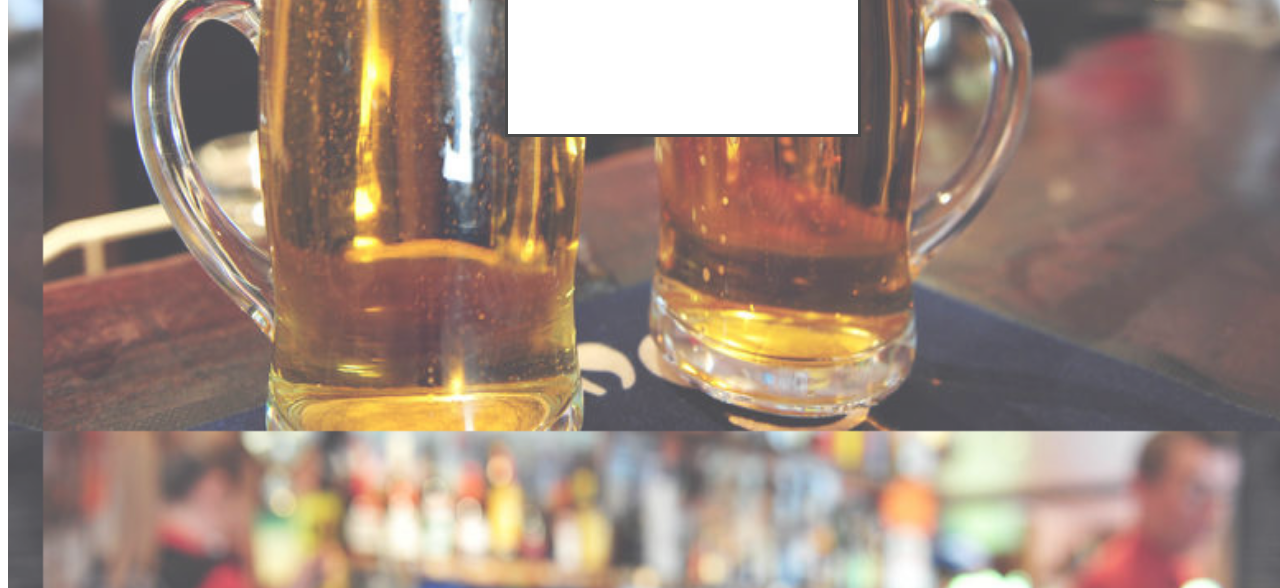
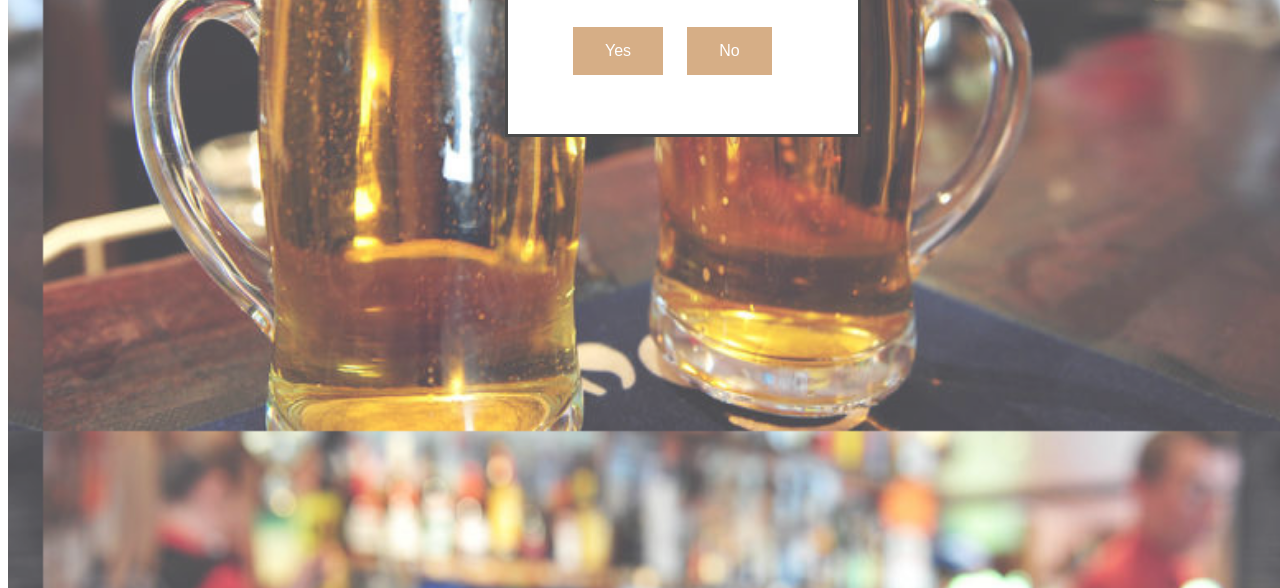
Before and after one commit to dsims00/final_project, a plain HTML site: page index.html in a window 1280 px wide. Shown: the part 512-1100 px from the top of the page. Drawn offline with nearby package versions, Linux system fonts and the light colour scheme.

Commit message:
complete project

```diff
--- a/css/styles.css
+++ b/css/styles.css
@@ -98,6 +98,35 @@ html, body {
 	padding-left: 50px;
 }
 
+.yes{
+    background-color: #c68c53;
+    border: none;
+    color: white;
+    padding: 15px 32px;
+    text-align: center;
+    text-decoration: none;
+    display: inline-block;
+    font-size: 16px;
+    margin: 4px 2px;
+    cursor: pointer;
+    margin: 10px;
+    margin-left: 65px;
+}
+
+.no{
+    background-color: #c68c53;
+    border: none;
+    color: white;
+    padding: 15px 32px;
+    text-align: center;
+    text-decoration: none;
+    display: inline-block;
+    font-size: 16px;
+    margin: 4px 2px;
+    cursor: pointer;
+    margin: 10px;
+}
+
 
 
 @media (max-width: 480px) {
--- a/index.html
+++ b/index.html
@@ -32,11 +32,16 @@
 	</div>
 
 	<div class="container" id="container">
+
 		<div class="popup" id="popup">
 			<img src="images/stonehill.jpeg">
 			<p><strong>Welcome to Stone Hill</strong></p>
 			<p class="drinking">You must be of legal drinking age to enter this site.</p>
 			<p class="twentyone"><strong>Are you over 21?</strong></p>
+
+			<button class="yes" onclick="yes()">Yes</button>
+			<button class="no" onclick="no()">No</button>
+
 		</div>
 	</div>
 
--- a/js/main.js
+++ b/js/main.js
@@ -20,11 +20,16 @@
 
 // }
 
+function yes() {
+	setTimeout(function() {
+	document.getElementById('popup').style.opacity = "0.0";
+}, 1000);
+}
+
+function no() {
+	window.location.replace("http://www.google.com");
+}
 
 
 
-// setTimeout(function() {
-// 	document.getElementById('popup').style.opacity = "0.0";
-// }, 3000);
-
 // window.onload=changeOpacity;
```
